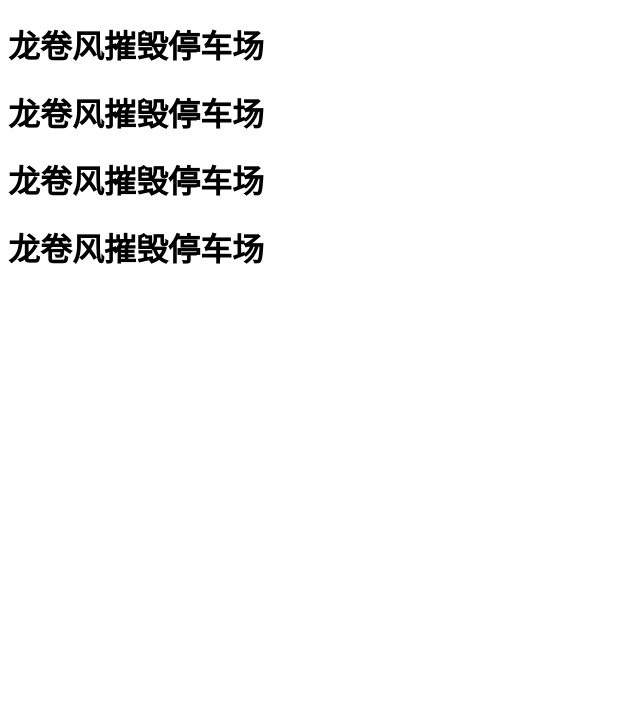
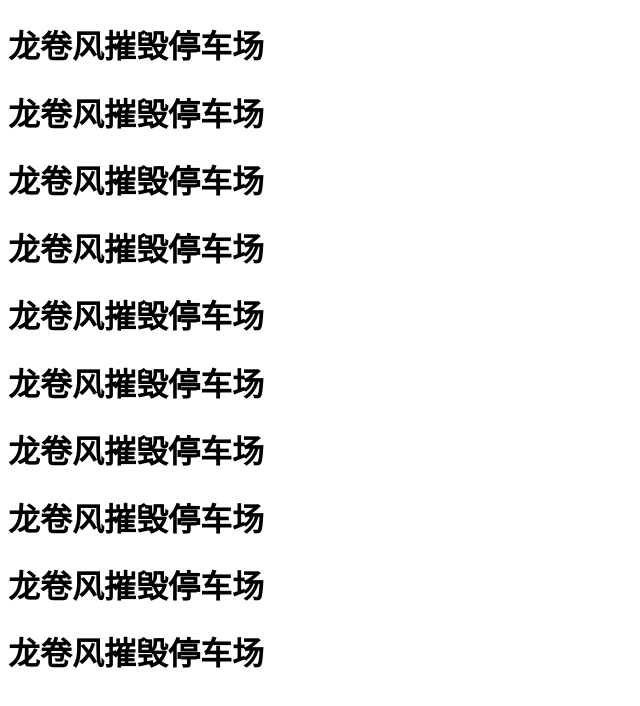
Before and after one commit to KevinyLin/study-Git-L, a plain HTML site: page index.html in a window 1280 px wide. Shown: the whole page, without its empty margins (0-640 px from the left). Drawn offline with Linux system fonts and the light colour scheme.

Commit message:
旋风冲锋龙卷风

```diff
--- a/index.html
+++ b/index.html
@@ -11,5 +11,11 @@
     <h1>龙卷风摧毁停车场</h1>
     <h1>龙卷风摧毁停车场</h1>
     <h1>龙卷风摧毁停车场</h1>
+    <h1>龙卷风摧毁停车场</h1>
+    <h1>龙卷风摧毁停车场</h1>
+    <h1>龙卷风摧毁停车场</h1>
+    <h1>龙卷风摧毁停车场</h1>
+    <h1>龙卷风摧毁停车场</h1>
+    <h1>龙卷风摧毁停车场</h1>
 </body>
 </html>
```
